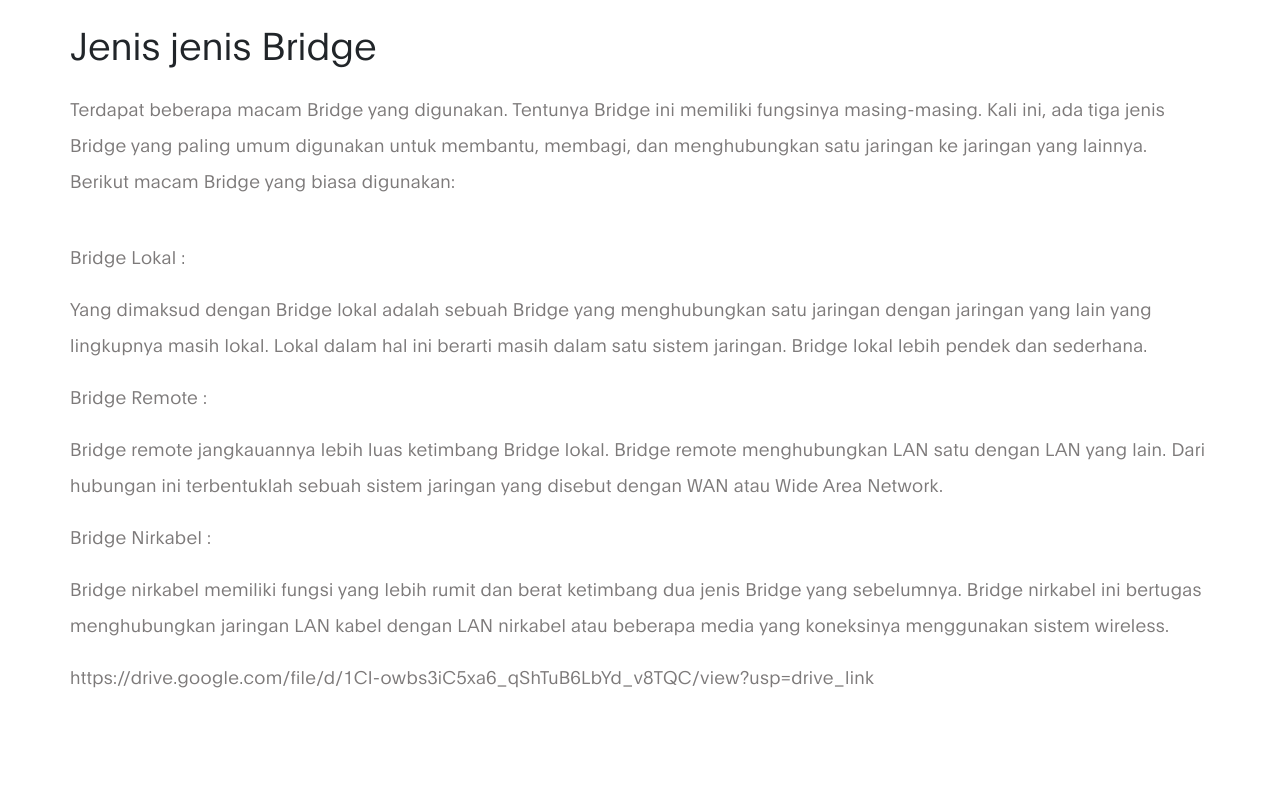
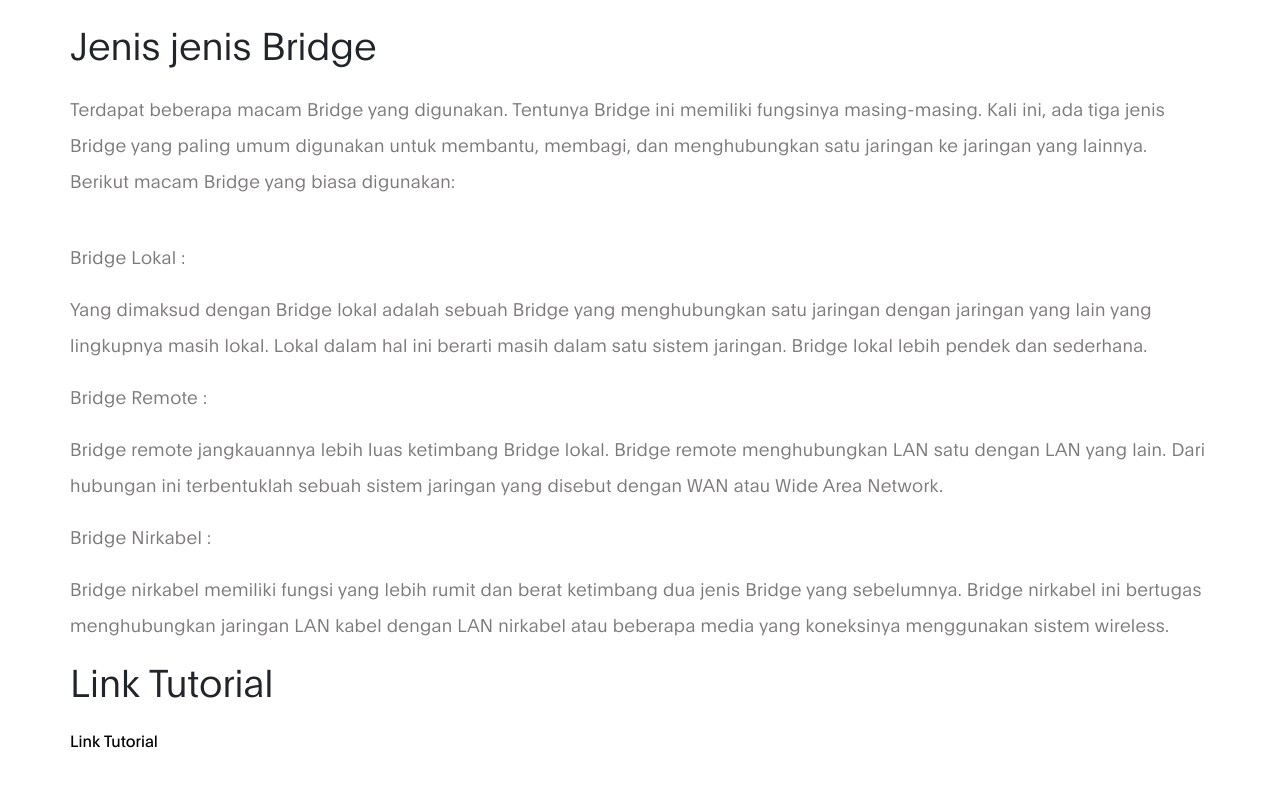
Before and after one commit to Dons666/Dionisius-Purnama, a plain HTML site: page index.html in a window 1280 px wide. Shown: the part 1064-1850 px from the top of the page. Drawn offline with Linux system fonts and the light colour scheme.

Commit message:
Update index.html

```diff
--- a/index.html
+++ b/index.html
@@ -80,4 +80,6 @@ https://www.tooplate.com/view/2120-ben-resume
                             <p>Bridge remote jangkauannya lebih luas ketimbang Bridge lokal. Bridge remote menghubungkan LAN satu dengan LAN yang lain. Dari hubungan ini terbentuklah sebuah sistem jaringan yang disebut dengan WAN atau Wide Area Network.</p>
                             <p>Bridge Nirkabel :</p>
                             <p>Bridge nirkabel memiliki fungsi yang lebih rumit dan berat ketimbang dua jenis Bridge yang sebelumnya. Bridge nirkabel ini bertugas menghubungkan jaringan LAN kabel dengan LAN nirkabel atau beberapa media yang koneksinya menggunakan sistem wireless.</p>
-                            <p>https://drive.google.com/file/d/1CI-owbs3iC5xa6_qShTuB6LbYd_v8TQC/view?usp=drive_link</P>
+
+                             <h3 class="mb-4">Link Tutorial</h3>
+                                  <a href=https://drive.google.com/file/d/1CI-owbs3iC5xa6_qShTuB6LbYd_v8TQC/view?usp=drive_link>Link Tutorial</a>
```
